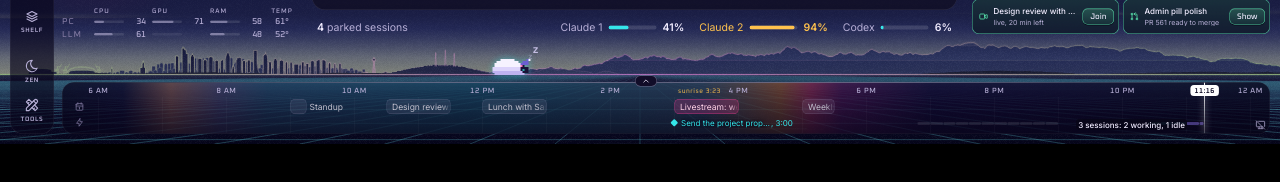
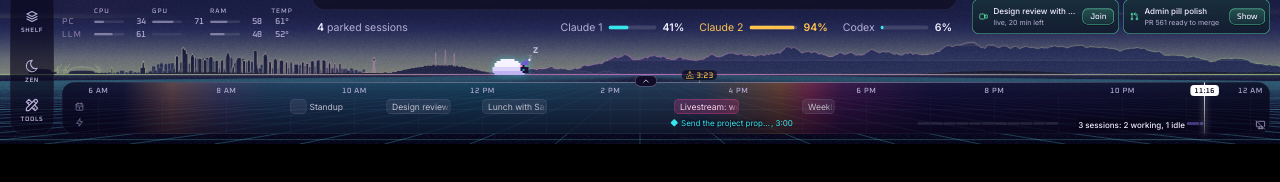
Before and after one commit to havenscr/desktop-widget-wall, a React (Vite) app in the folder wall/: page / in a window 1280 px wide. Shown: the part 436-618 px from the top of the page. Built offline with nearby package versions, Linux system fonts and the light colour scheme.

Commit message:
Ribbon: sunrise and sunset markers on their own row above the strip
Sun icon plus the time at 16 px, a hairline tick at the exact minute, in a row
(y -26 to -4) that no hour label or needle pill can reach. Adds a fit-check
area and placement tests.

```diff
--- a/wall/src/ribbon/Ribbon.tsx
+++ b/wall/src/ribbon/Ribbon.tsx
@@ -1,5 +1,5 @@
 import { Fragment, useCallback, useEffect, useLayoutEffect, useRef, useState, type CSSProperties } from 'react';
-import { IconBolt, IconCalendar, IconHome } from '@tabler/icons-react';
+import { IconBolt, IconCalendar, IconHome, IconSunrise, IconSunset2 } from '@tabler/icons-react';
 import { invoke } from '../bridge/tauri';
 import { useFocusStore } from '../focus/store';
 import { openTask } from '../tasks/model';
@@ -8,7 +8,7 @@ import { AgentRow, agentBoxes } from './AgentRow';
 import { useAgentsStore } from '../agents/useAgents';
 import { useRemeasure } from '../ui/useRemeasure';
 import { useVisible } from '../ui/useVisible';
-import { allDayBarText, allDayChips, HANDLE_W, handleX, labelBox, allDayText, allDayWidth, calmLayout, chipLayout, chips, HIDDEN_NAMED, hiddenNames, dueLabelSpan, isLate, dueMarks, focusBars, hourLabels, msToNextMinute, needle, needleTip, overlapsAny, skyGradient, spanText, sunLabels, ticks, type Chip, type FoldChip, type MoreChip } from './model';
+import { allDayBarText, allDayChips, HANDLE_W, handleX, labelBox, allDayText, allDayWidth, calmLayout, chipLayout, chips, HIDDEN_NAMED, hiddenNames, dueLabelSpan, isLate, dueMarks, focusBars, hourLabels, msToNextMinute, needle, needleTip, overlapsAny, skyGradient, spanText, SUN_MARKER_W, sunLabels, sunMarkerBox, ticks, type Chip, type FoldChip, type MoreChip } from './model';
 import { AgentsToday } from './AgentsToday';
 import { DayDrawer } from './DayDrawer';
 import { DayLip } from './DayLip';
@@ -227,7 +227,7 @@ export function Ribbon({ kind, now = Date.now }: { kind: RibbonKind; now?: () =>
   const canPanel = calm && agents.status !== 'unconfigured';
   const openPanel = useCallback(() => setOverlay({ kind: 'panel' }), []);
   // The handle keeps off the hour and sun labels and the needle's time pill.
-  const handleLeft = handleX([...hourLabels(n.x).map((l) => labelBox(l.x, l.text)), ...sunLabels(sun, t, n.x).map((l) => labelBox(l.x, l.text, 9)), labelBox(n.x, n.text, 11)]);
+  const handleLeft = handleX([...hourLabels(n.x).map((l) => labelBox(l.x, l.text)), ...sunLabels(sun, t).map((l) => ({ x: sunMarkerBox(l.x).left, width: SUN_MARKER_W })), labelBox(n.x, n.text, 11)]);
   const openDrawer = useCallback((hour: number | null) => setOverlay((o) => (o?.kind === 'drawer' && hour === null ? null : { kind: 'drawer', hour })), []);
   // The handle moves between the strip and the drawer's top edge. Focus follows the drawer's own
   // rule (it takes focus on open and the strip's handle gets it back on close), so nothing here.
@@ -245,11 +245,20 @@ export function Ribbon({ kind, now = Date.now }: { kind: RibbonKind; now?: () =>
               {l.text}
             </span>
           ))}
-          {sunLabels(sun, t, n.x).map((l) => (
-            <span key={l.text} className="hl sun" style={{ left: l.x }}>
-              {l.text}
-            </span>
-          ))}
+        </div>
+        <div aria-hidden="true">
+          {sunLabels(sun, t).map((l) => {
+            const SunIcon = l.kind === 'rise' ? IconSunrise : IconSunset2;
+            return (
+              <span key={l.kind} className="sunm" style={{ left: l.x }} title={l.tip}>
+                <span className="sunm-pill">
+                  <SunIcon size={18} stroke={1.8} aria-hidden="true" />
+                  {l.text}
+                </span>
+                <i className="sunm-tick" />
+              </span>
+            );
+          })}
         </div>
         <span className="li" style={{ top: 38 }} title="Today's calendar" aria-label="Today's calendar" role="img">
           <IconCalendar stroke={1.8} aria-hidden="true" />
--- a/wall/src/ribbon/model.ts
+++ b/wall/src/ribbon/model.ts
@@ -17,7 +17,6 @@ export const END_HOUR = 24;
 export const HOUR_PX = 128;
 /** Hour labels hide this close to the needle, sunrise and sunset labels this close. */
 export const HOUR_LABEL_GAP = 70;
-export const SUN_LABEL_GAP = 90;
 /** Narrowest calendar chip, so a 5 minute event still shows. */
 export const MIN_CHIP_PX = 12;
 /** A chip narrower than this shows no title (it keeps a tooltip and an accessible name). */
@@ -92,19 +91,45 @@ export function hourLabels(needleX: number): { x: number; text: string }[] {
   return out;
 }
 
-/** Sunrise and sunset labels inside the ribbon, leaving out any within 90 px of the needle. */
-export function sunLabels(sun: SunTimes, now: number, needleX: number): { x: number; text: string }[] {
-  const out: { x: number; text: string }[] = [];
-  for (const [ms, word] of [
-    [sun.rise, 'sunrise'],
-    [sun.set, 'sunset'],
+/** The sun row: its own row on the horizon above the ribbon, 22 px tall, top 26 px above the ribbon's top edge. */
+export const SUN_ROW_TOP = -26;
+export const SUN_ROW_H = 22;
+/** The ribbon's own labels (hour labels, the needle's pill) sit inside y 6 to 28, so the row never touches them. */
+export const RIBBON_LABEL_TOP = 6;
+/** The marker pill: 7 px padding, an 18 px icon, a 4 px gap and "h:mm" at 16 px; 78 px is its widest. */
+export const SUN_MARKER_W = 78;
+
+export interface SunMarker {
+  x: number;
+  kind: 'rise' | 'set';
+  /** `4:28` */
+  text: string;
+  /** `Sunset 4:28 PM` */
+  tip: string;
+}
+
+/** The marker's box in ribbon coordinates (y is negative: above the ribbon). */
+export function sunMarkerBox(x: number): { left: number; right: number; top: number; bottom: number } {
+  return { left: x - SUN_MARKER_W / 2, right: x + SUN_MARKER_W / 2, top: SUN_ROW_TOP, bottom: SUN_ROW_TOP + SUN_ROW_H };
+}
+
+/**
+ * Sunrise and sunset markers for the sun row, at the exact minute. They sit on their own row, so
+ * no hour label or needle pill can be near them; nothing to hide.
+ */
+export function sunLabels(sun: SunTimes, now: number): SunMarker[] {
+  const out: SunMarker[] = [];
+  for (const [ms, kind] of [
+    [sun.rise, 'rise'],
+    [sun.set, 'set'],
   ] as const) {
     if (ms === null) continue;
     const h = wallHour(ms, now);
     if (h < START_HOUR || h > END_HOUR) continue;
-    const x = RX(h);
     // Rounded to the nearest minute, as almanacs print them.
-    if (Math.abs(x - needleX) > SUN_LABEL_GAP) out.push({ x, text: `${word} ${shortTime(Math.round(ms / 60_000) * 60_000)}` });
+    const rounded = Math.round(ms / 60_000) * 60_000;
+    const pm = new Date(rounded).getHours() >= 12;
+    out.push({ x: RX(h), kind, text: shortTime(rounded), tip: `${kind === 'rise' ? 'Sunrise' : 'Sunset'} ${shortTime(rounded)} ${pm ? 'PM' : 'AM'}` });
   }
   return out;
 }
--- a/wall/src/styles/ribbon.css
+++ b/wall/src/styles/ribbon.css
@@ -16,7 +16,8 @@
 .rib {
   position: relative;
   border-radius: 24px;
-  overflow: hidden;
+  /* Visible so the sun row can stand above the strip; the sky clips itself. */
+  overflow: visible;
   background: rgba(8, 6, 24, 0.66);
   border: 1px solid var(--line);
   font-variant-numeric: tabular-nums;
@@ -24,6 +25,8 @@
 .skyb {
   position: absolute;
   inset: 0;
+  border-radius: inherit;
+  overflow: hidden;
   opacity: 0.4;
 }
 .skyb::after {
@@ -41,11 +44,39 @@
   color: var(--dim);
   white-space: nowrap;
 }
-.rib .hl.sun {
+/* The sun row: sunrise and sunset on the horizon above the ribbon (y -26 to -4), clear of every hour label and the needle's pill (y 6 to 28). */
+.rib .sunm {
+  position: absolute;
+  top: -26px;
+  width: 0;
+  height: 27px;
+}
+.rib .sunm-pill {
+  position: absolute;
+  left: 0;
+  top: 0;
+  transform: translateX(-50%);
+  box-sizing: border-box;
+  display: flex;
+  align-items: center;
+  gap: 4px;
+  height: 22px;
+  padding: 0 7px;
+  border-radius: 11px;
+  background: rgba(8, 6, 24, 0.66);
+  border: 1px solid var(--line);
   color: var(--amber);
-  font-size: 13px;
-  top: 10px;
-  opacity: 0.85;
+  font: 500 16px/1 var(--disp);
+  letter-spacing: 0.04em;
+  white-space: nowrap;
+}
+.rib .sunm-tick {
+  position: absolute;
+  left: 0;
+  top: 22px;
+  width: 1px;
+  height: 5px;
+  background: var(--amber);
 }
 .rib .tk {
   position: absolute;
```
Also changed, not shown: wall/scripts/areas/sun-row.mjs (added, +74 -0 lines), 2 other files (tests, documents, lock files or other folders).
